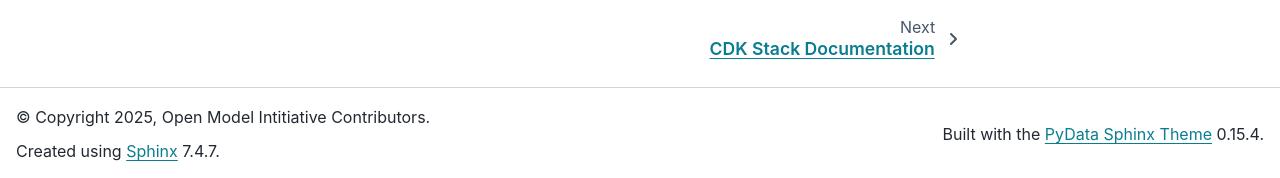
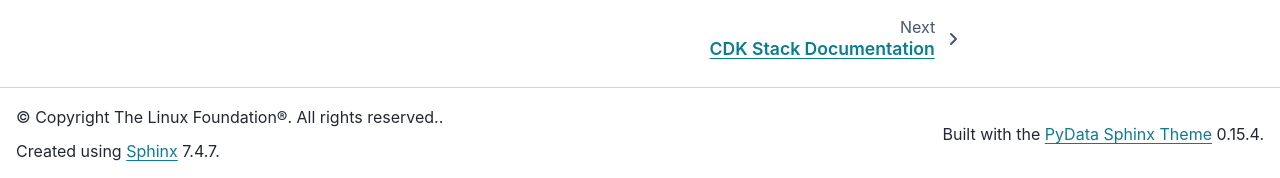
Before and after one commit to Open-Model-Initiative/OMI-Data-Pipeline, a Sphinx documentation site: the page built from doc/index.rst, in a window 1280 px wide and 900 px high, scrolled down 1308 px. Shown: the part 719-897 px from the top of the window. Built offline with Sphinx 7.4.7 and the PyData theme 0.15.4, drawn with Linux system fonts in a browser that asks for light colours.

Commit message:
Update project copyright and title.
Signed-off-by: Zachary Licastro <CheesyLaZanya@proton.me>

```diff
--- a/doc/conf.py
+++ b/doc/conf.py
@@ -7,8 +7,8 @@
 # -----------------------------------------------------------------------------
 
 # -- Project information -----------------------------------------------------
-project = "Open Model Intitiative - Data Repository"
-copyright = "2025, Open Model Intitiative Contributors"
+project = "Open Model Intitiative - Data Pipeline"
+copyright = "The Linux Foundation®. All rights reserved."
 author = "Open Model Intitiative"
 release = "0.1"
 
@@ -17,6 +17,8 @@
 
 templates_path = ["_templates"]
 exclude_patterns = ["_build", "Thumbs.db", ".DS_Store"]
+
+pygments_style = 'sphinx'
 
 # -- Options for HTML output -------------------------------------------------
 html_theme = "pydata_sphinx_theme"
```
